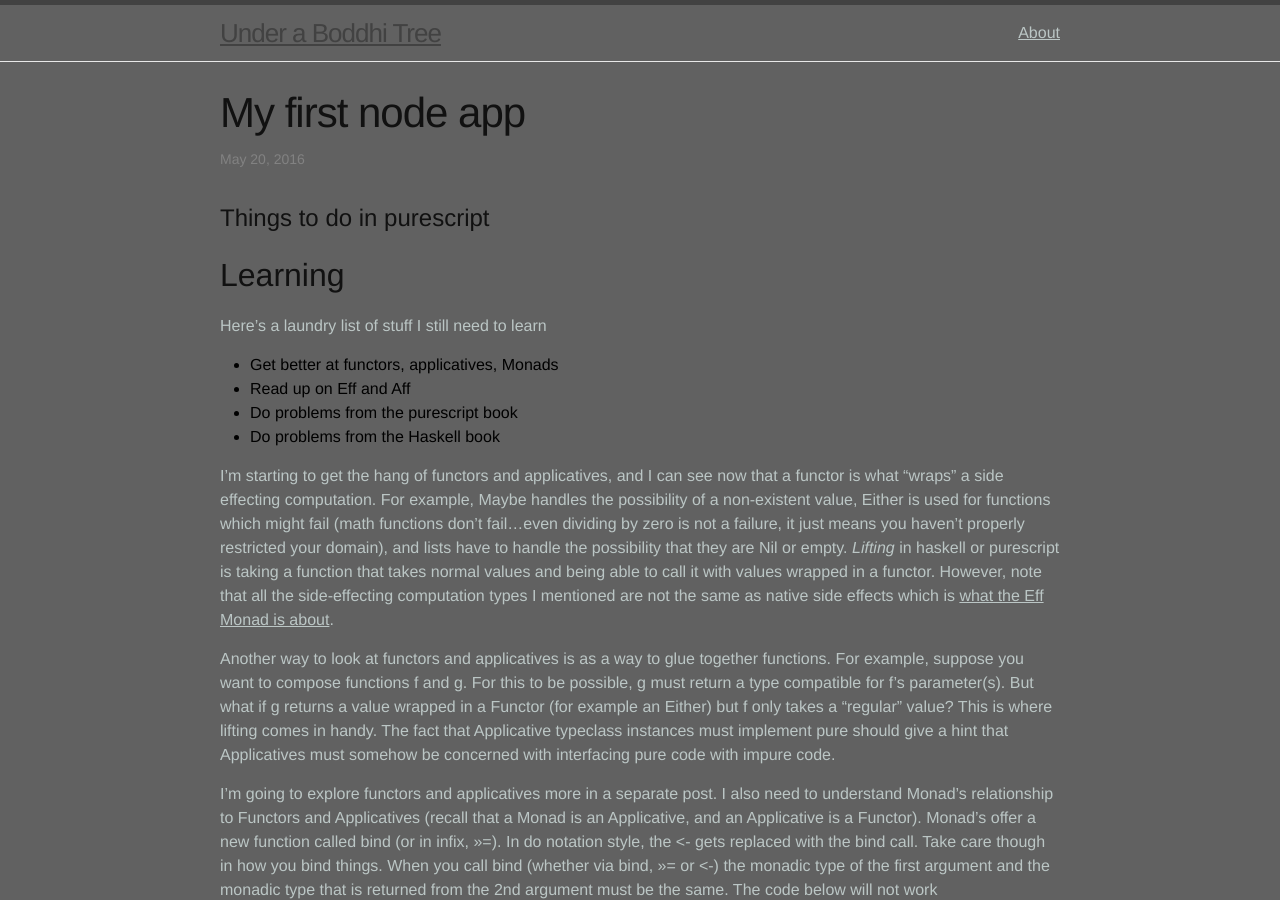
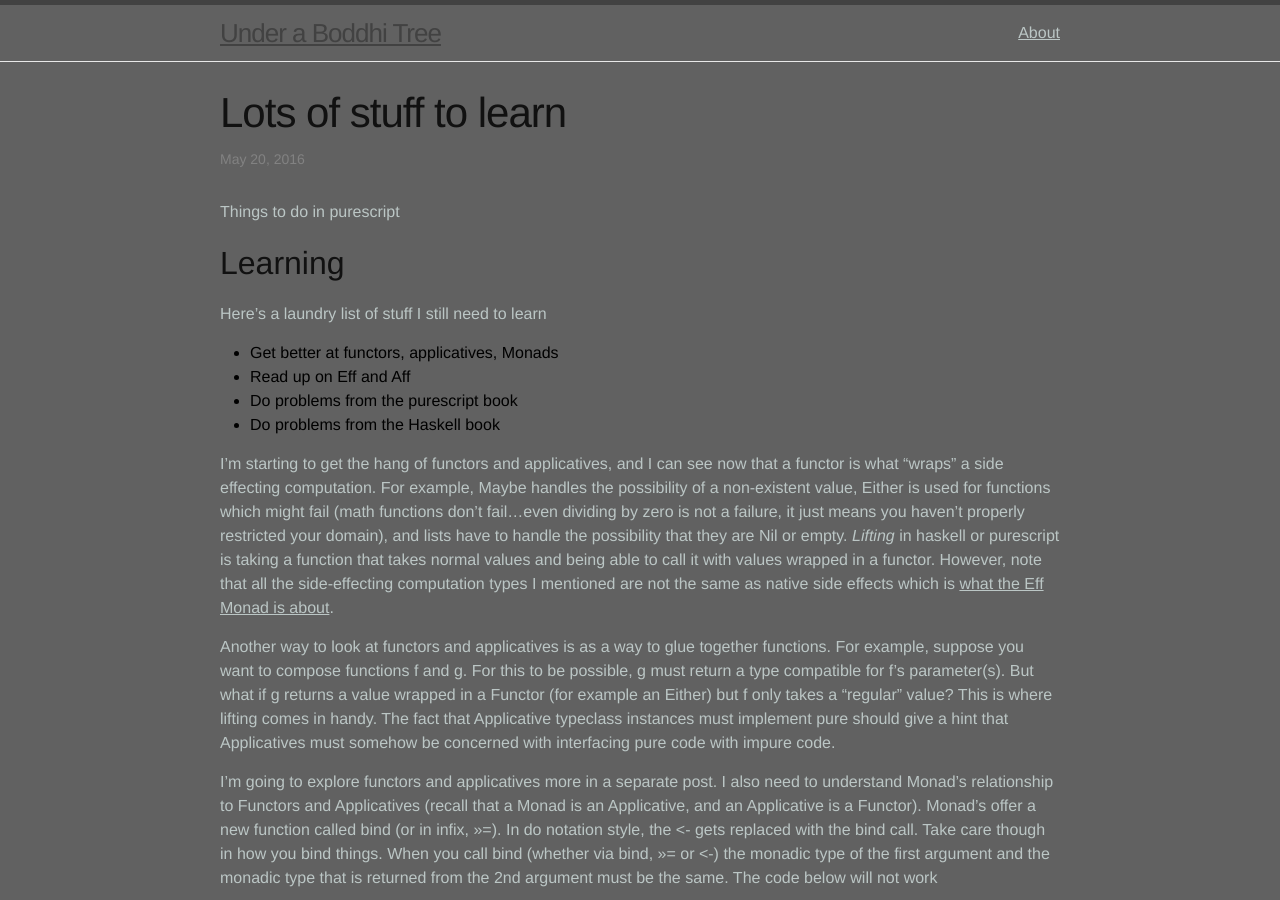
Before and after one commit to rarebreed/rarebreed.github.io, a Jekyll site: the page built from _posts/2016-05-20-testing-tools-for-purescript.md, in a window 1280 px wide and 900 px high. Built offline with Jekyll 4.4.1, drawn with Linux system fonts in a browser that asks for light colours.

Commit message:
Changed the title

```diff
--- a/_posts/2016-05-20-testing-tools-for-purescript.md
+++ b/_posts/2016-05-20-testing-tools-for-purescript.md
@@ -1,10 +1,10 @@
 ---
 layout: post
-title:  "My first node app"
+title:  "Lots of stuff to learn"
 date:   2016-05-20 07:21:40 -0400
 categories: purescript notes testing
 ---
-# Things to do in purescript
+Things to do in purescript
 
 ## Learning
 
```
